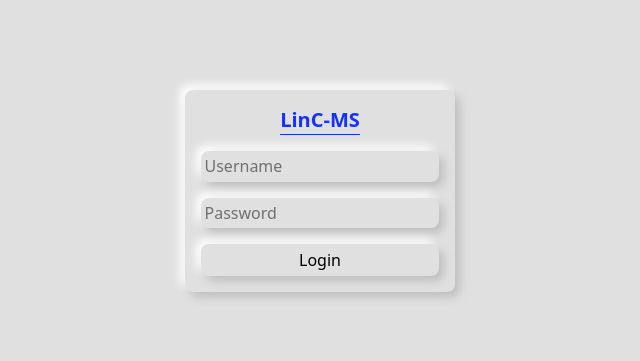
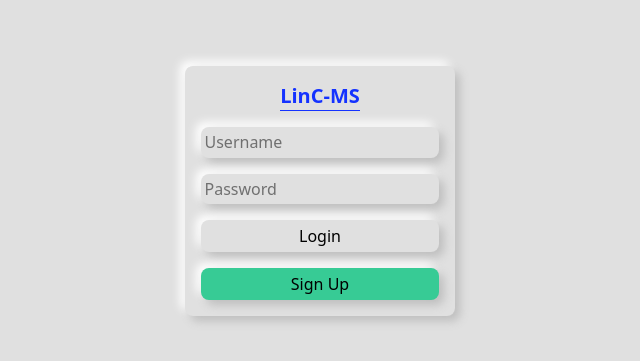
Before and after one commit to lincolngarcia/Startup-LinC-MS, a Next.js app: page /login in a window 1280 px wide. Shown: the part 159-520 px from the top of the page, without its empty margins (320-960 px from the left). Built offline with nearby package versions, Linux system fonts and the light colour scheme.

Commit message:
Sign up Button

```diff
--- a/src/app/global.css
+++ b/src/app/global.css
@@ -7,6 +7,7 @@
   --color-adminGray: #e0e0e0;
   --color-adminBlue: #1432FF;
   --color-adminRed: #E84B57;
+  --color-adminGreen: #37cb95;
 }
 
 input {
--- a/src/pages/login.tsx
+++ b/src/pages/login.tsx
@@ -14,6 +14,7 @@ export default function Page() {
                         <input placeholder  ="Username" className="softShadow text-p6 rounded-lg py-1 px-4 transition-shadow duration-500 text-black;" />
                         <input placeholder="Password" className="softShadow text-p4 rounded-lg py-1 px-4 transition-shadow duration-500 text-black;" type="password" />
                         <button className="softShadow w-full" onClick={() => router.push("/admin/dashboard")}>Login</button>
+                        <button className="softShadow w-full bg-adminGreen" onClick={() => console.log('sign up')}>Sign Up</button>
                     </div>
                 </NeumorphicFlat>
         </div>
```
